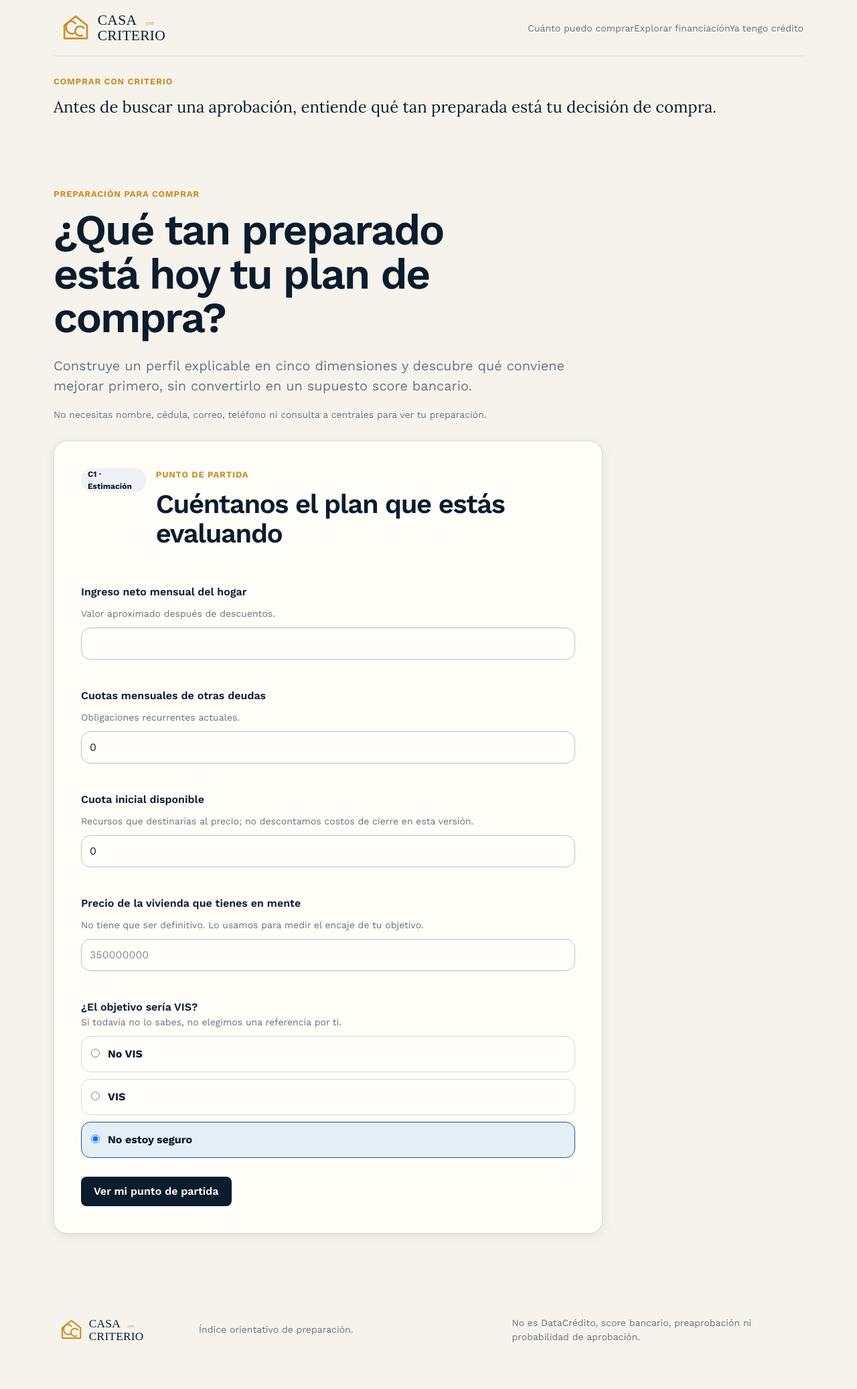
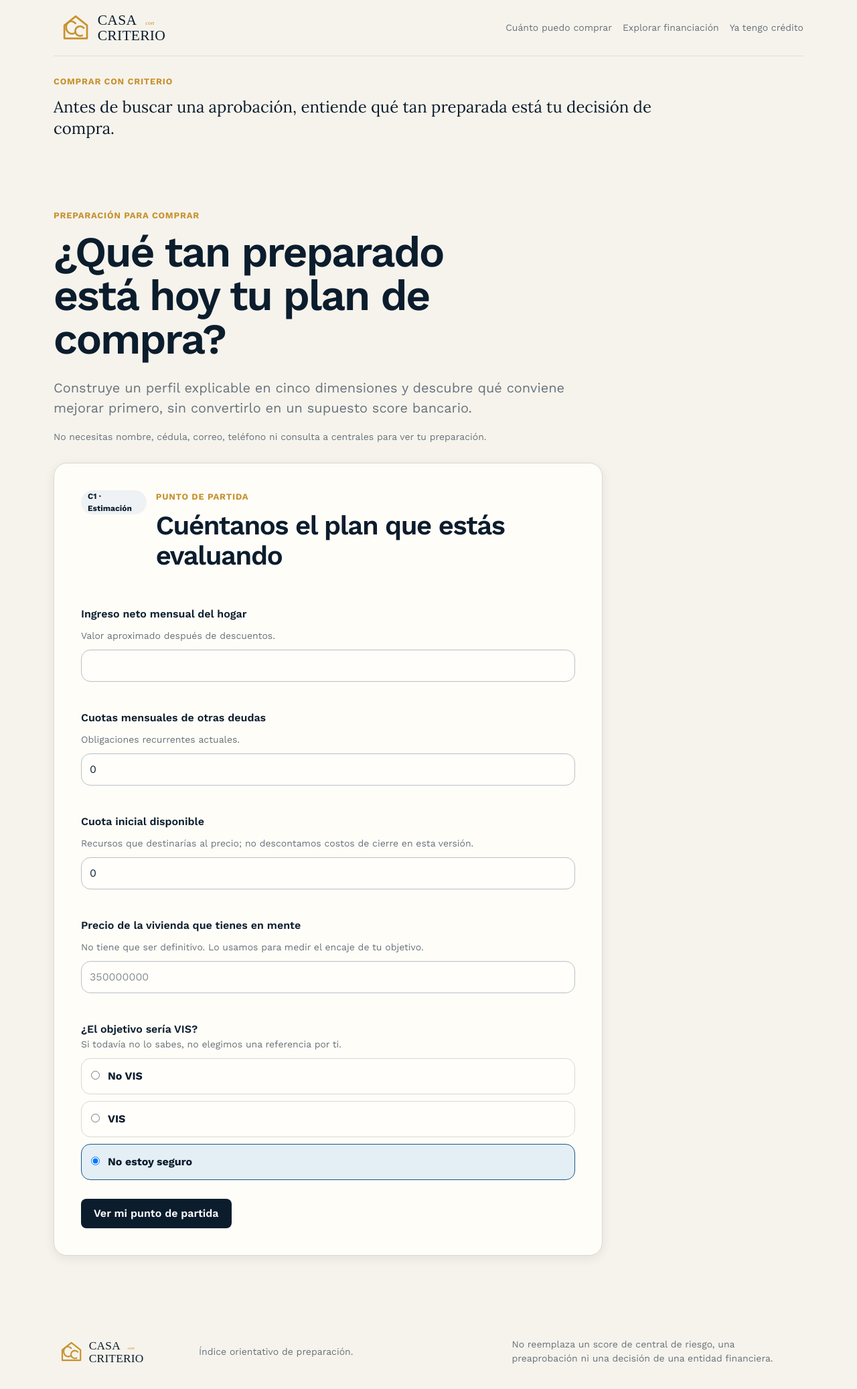
Before and after one commit to arendon7/VIVIENDA, a Next.js app: page /comprar/preparacion in a window 1280 px wide. Shown: the top 2074 px of the page at 67% size. Built offline with nearby package versions, Linux system fonts and the light colour scheme.

Commit message:
refactor(brand): unify home readiness chrome

```diff
--- a/app/comprar/preparacion/page.tsx
+++ b/app/comprar/preparacion/page.tsx
@@ -1,33 +1,30 @@
-import { BrandLogo } from "@/components/brand/BrandLogo";
+import { ProductFooter, ProductHeader, ProductIntro } from "@/components/brand/ProductChrome";
 import { HomeReadinessTool } from "./home-readiness-tool";
 
 export default function HomeReadinessPage() {
   return (
     <>
-      <header className="shell site-header cc-site-header">
-        <a className="cc-brand-link" href="/" aria-label="Casa con Criterio · inicio">
-          <BrandLogo width={230} priority />
-        </a>
-        <nav aria-label="Preparación para comprar vivienda">
-          <a className="nav-link" href="/comprar/cuanto-puedo-comprar">Cuánto puedo comprar</a>
-          <a className="nav-link" href="/comprar/financiacion">Explorar financiación</a>
-          <a className="nav-link" href="/revisar">Ya tengo crédito</a>
-        </nav>
-      </header>
+      <ProductHeader
+        ariaLabel="Preparación para comprar vivienda"
+        links={[
+          { href: "/comprar/cuanto-puedo-comprar", label: "Cuánto puedo comprar" },
+          { href: "/comprar/financiacion", label: "Explorar financiación" },
+          { href: "/revisar", label: "Ya tengo crédito" },
+        ]}
+      />
       <main id="contenido" className="shell">
-        <section style={{ paddingTop: 28 }}>
-          <p className="eyebrow">Comprar con Criterio</p>
-          <p className="cc-commercial-line" style={{ marginTop: 0, marginBottom: 20 }}>
-            Antes de buscar una aprobación, entiende qué tan preparada está tu decisión de compra.
-          </p>
-        </section>
+        <ProductIntro
+          eyebrow="Comprar con Criterio"
+          statement="Antes de buscar una aprobación, entiende qué tan preparada está tu decisión de compra."
+        />
         <HomeReadinessTool />
       </main>
-      <footer className="shell site-footer cc-footer">
-        <BrandLogo width={185} />
-        <p>Índice orientativo de preparación.</p>
-        <p>No es DataCrédito, score bancario, preaprobación ni probabilidad de aprobación.</p>
-      </footer>
+      <ProductFooter
+        lines={[
+          "Índice orientativo de preparación.",
+          "No reemplaza un score de central de riesgo, una preaprobación ni una decisión de una entidad financiera.",
+        ]}
+      />
     </>
   );
 }
```
